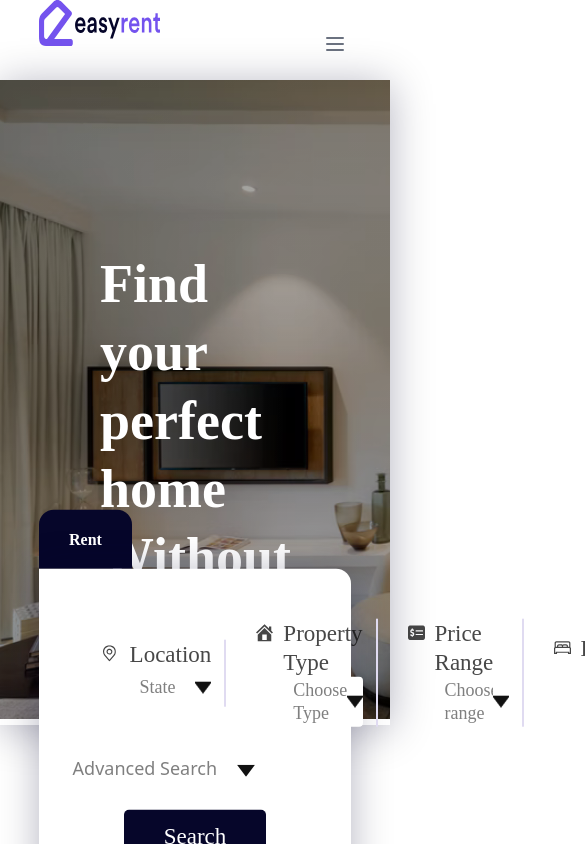
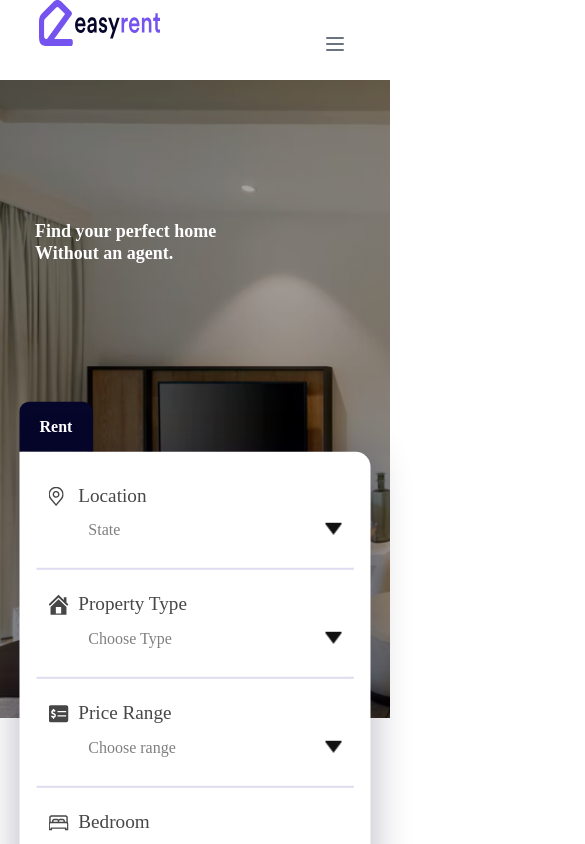
Before and after one commit to grazac-academy/easy-rent-product-frontend, a React (Create React App) app: page / in a window 390 px wide. Shown: the top 844 px of the page, 585 px wide, since content can reach past the window. Built offline with nearby package versions, Linux system fonts and the light colour scheme; a web font is replaced by a local one.

Commit message:
responsive-hero

```diff
--- a/src/components/Btn/Btn.css
+++ b/src/components/Btn/Btn.css
@@ -4,7 +4,7 @@
     padding: 10px 40px;
     border-radius: 5px;
     color: white;
-    background-color: #06062A;
+    background-color: #7453EE;
     font-size: 23px;
     border: none;
     font-weight: 400;
--- a/src/components/Dropdown/Dropdown.css
+++ b/src/components/Dropdown/Dropdown.css
@@ -12,9 +12,9 @@
     background-position: center;
 }
 
-.dropdown-select__indicator div {
+/* .dropdown-select__indicator div {
     background-color: red !important;
-}
+} */
 
 .dropdown-select__indicator svg {
     display: none
@@ -22,10 +22,10 @@
 
 .dropdown-select__placeholder {
     color: rgba(0, 0, 0, 0.5) !important;
-    font-size: 18px;
+    font-size: 1.125rem;
     font-weight: 400;
     font-family: 'Circular std book';
-    line-height: 23px;
+    line-height: 1.44rem;
 }
 
 .dropdown-select__menu {
@@ -37,11 +37,11 @@
     color: rgba(0, 0, 0, 0.5);
     border-radius: 10px !important;
     text-align: center;
-    font-size: 14px;
+    font-size: 0.875rem;
     font-family: 'circular std book';
     font-weight: 400;
     height: auto;
-    max-height: 200px;
+    /* max-height: 200px; */
     padding: 0px;
     margin: 0px;
     /* }
@@ -56,29 +56,69 @@
 
 .select_icons {
     padding-right: 10px;
-    width: 27px;
-    height: 28px;
+    width: 30px;
+    height: 30px;
 }
 
 .select_label {
     font-family: 'Circular std book';
-    font-size: 23px;
+    font-size: 1.44rem;
     font-weight: 500;
-    line-height: 29px;
+    line-height: 1.81rem;
     color: rgba(9, 9, 9, 0.75);
     display: flex;
-    align-items: center;
-    justify-content: center;
+    /* align-items: center; */
+    /* justify-content: center; */
 }
 
 .select_location {
     /* flex-basis: 25%; */
     display: flex;
-    padding: 0 30px;
+    justify-content: center;
+    /* align-items: center; */
+    padding: 0 20px;
 }
 
 
-.select_location:not(:last-child) {
+/* .select_location:not(:last-child) {
     border-right: 2px solid #E0DBF1;
-
+width: 25%;
+} */
+@media screen and (max-width: 1048px) {
+    .select_label {
+        font-size: 1.2rem;
+    }
+    .dropdown-select__placeholder {
+        font-size: 1rem;
+    }
 }
+@media screen and (max-width: 840px) {
+    .select_label {
+        font-size: 1.2rem;
+    }
+    .dropdown-select__placeholder {
+        font-size: 1rem;
+    }
+    /* .select_location {
+        align-items: none;
+        justify-content: space-between;
+        width: 100%!important;
+    } */
+    .select_label {
+        width: 100%;
+    }
+    .select_location {
+        width: 100%;
+    }
+    .dropdown-select__value-container {
+        width: 90% !important;
+    }
+    .dropdown-select__control {
+        width: 100% !important;
+        display: flex;
+        justify-content: space-between;
+    }
+    .dropdown{
+        width: 100%;
+    }
+}
--- a/src/components/Dropdown/Dropdown.js
+++ b/src/components/Dropdown/Dropdown.js
@@ -8,7 +8,7 @@ const Dropdown = ({ ...props }) => {
   return (
     <div className="select_location">
       <img className={'select_icons'} src={props.src} alt="location" />
-      <div>
+      <div className={'dropdown'}>
         <label className="select_label">{props.title}</label>
         <Select
           defaultValue={selectedOption}
--- a/src/components/Hero/Hero.module.css
+++ b/src/components/Hero/Hero.module.css
@@ -6,43 +6,38 @@
 
 .Hero {
     width: 100%;
-    box-shadow: 0px 4px 40px rgba(6, 6, 42, 0.3);
     position: relative;
 }
 
 
 .Background1 {
-    /* width: 50%; */
-    /* background-image: url(../../assets/bg1.svg); */
     background-repeat: no-repeat;
     background: linear-gradient(0deg, rgba(0, 0, 0, 0.2), rgba(0, 0, 0, 0.2)), linear-gradient(0deg, rgba(0, 0, 0, 0.2), rgba(0, 0, 0, 0.2)), url(../../assets/bg1.svg);
     background-size: cover;
-    height: 639px;
+    height: 39.9rem;
 }
 
 .Background2 {
-    /* width: 50%; */
-    /* background-image: url(../../assets/bg2.svg); */
     background-repeat: no-repeat;
     background-size: cover;
     background: linear-gradient(0deg, rgba(0, 0, 0, 0.2), rgba(0, 0, 0, 0.2)), linear-gradient(0deg, rgba(0, 0, 0, 0.2), rgba(0, 0, 0, 0.2)), url(../../assets/bg2.svg);
-    height: 639px;
+    height: 39.9rem;
 }
 
 .Background3 {
-    /* width: 50%; */
-    /* background-image: url(../../assets/bg3.svg); */
     background: linear-gradient(0deg, rgba(0, 0, 0, 0.2), rgba(0, 0, 0, 0.2)), linear-gradient(0deg, rgba(0, 0, 0, 0.2), rgba(0, 0, 0, 0.2)), url(../../assets/bg3.svg);
     background-repeat: no-repeat;
     background-size: cover;
-    height: 639px;
+    height: 39.9rem;
 }
 
 .heroText {
     position: absolute;
-    width: 60%;
+    width: 65%;
+    margin: auto;
     top: 70px;
-    padding: 100px
+    /* left: 130px; */
+    padding: 100px 100px 100px 140px;
 }
 
 .heroText h4 {
@@ -52,3 +47,59 @@
     font-family: 'Circular Std Book';
     line-height: 68.31px;
 }
+@media screen and (max-width: 1154px) {
+    .heroText{
+        width: 70%;
+        padding: 100px 100px 100px 60px;
+    }
+}
+@media screen and (max-width: 1040px) {
+    .heroText{
+        width: 80%;
+        padding: 100px 100px 100px 60px;
+    }
+}
+@media screen and (max-width: 910px) {
+    .heroText{
+        width: 95%;
+        padding: 100px 100px 100px 60px;
+    }
+}
+@media screen and (max-width: 840px) {
+    .heroText{
+        width: 60%;
+        padding: 100px 0px 50px 35px;
+    }
+    .heroText h4 {
+        font-size: 30px;
+        /* line-height: 22.19px; */
+        line-height: 42px;
+    }
+
+    /* .Background1, .Background2, .Background3 {
+        height: 20rem;
+    } */
+}
+@media screen and (max-width: 590px) {
+    .heroText{
+        width: 80%;
+        padding: 70px 30px 50px 35px;
+    }
+}
+@media screen and (max-width: 475px) {
+    .heroText{
+        width: 60%;
+        padding: 70px 0px 50px 35px;
+    }
+    .heroText h4 {
+        font-size: 18px;
+        line-height: 22.19px;
+        /* line-height: 42px; */
+    }
+}
+@media screen and (max-width: 375px) {
+    .heroText{
+        width: 75%;
+        padding: 70px 0px 50px 35px;
+    }
+}
--- a/src/components/Modal/Modal.css
+++ b/src/components/Modal/Modal.css
@@ -3,8 +3,11 @@
     width: 100%;
     height: 100vh;
     display: flex;
+    /* flex-direction: column; */
     justify-content: center;
     align-items: center;
+    overflow-y: scroll;
+    /* scroll-behavior: auto; */
     z-index: 99999;
     top: 0;
     left: 0;
--- a/src/components/Search/search.js
+++ b/src/components/Search/search.js
@@ -20,7 +20,7 @@ const Search = () => {
   return (
     <>
       <div className={classes.search}>
-        <div>
+        <div className={classes.inner_search}>
           <div className={classes.rent}>
             <p>Rent</p>
           </div>
@@ -33,27 +33,40 @@ const Search = () => {
                   src={Location}
                   title="Location"
                 />
+
+                <span className={classes.dropdown_span}></span>
+
                 <Dropdown
                   options={propertyTypes}
                   placeholder={'Choose Type'}
+                  className= {classes.dropdown}
                   title="Property Type"
                   src={Property}
                 />
+
+                  <span className={classes.dropdown_span}></span>
+
                 <Dropdown
                   options={prices}
                   src={Price}
                   placeholder={'Choose range'}
                   title="Price Range"
                 />
+
+                  <span className={classes.dropdown_span}></span>
+
                 <Dropdown
                   options={bedrooms}
                   src={Bedroom}
                   placeholder={'Choose number'}
                   title="Bedroom"
                 />
+
+                <span className={classes.dropdown_span}></span>
+
               </div>
               <button className={classes.button} onClick={() => setShow(true)}>
-                <span>Advanced Search</span>
+                <span>More search options</span>
                 <Icon type="dropdown" />
               </button>
             </div>
--- a/src/components/Search/search.module.css
+++ b/src/components/Search/search.module.css
@@ -5,10 +5,10 @@
     top: 98%;
     left: 50%;
     transform: translate(-50%, -50%);
-    /* padding-bottom: 50px; */
-
 }
-
+/* .inner_search{
+    width: 90%;
+} */
 .rent {
     border-radius: 15px 15px 0px 0px;
     padding: 15px 30px;
@@ -20,17 +20,19 @@
 
 .rent p {
     font-family: 'Circular std book';
-    font-size: 16px;
+    font-size: 1rem;
     font-weight: 700;
-    line-height: 29.09px;
+    line-height: 1.82rem;
 }
 
 .detail {
     background: #FFFFFF;
     box-shadow: 0px 4px 40px rgba(6, 6, 42, 0.3);
     border-radius: 0px 15px 15px 15px;
-    padding: 20px;
+    /* padding: 20px; */
     display: flex;
+    /* align-items: center; */
+    /* width: 90%; */
     flex-direction: column;
 
 }
@@ -41,7 +43,7 @@
 }
 
 .innerdetail {
-    width: 90%;
+    width: 95%;
     margin: auto;
 }
 
@@ -58,7 +60,7 @@
     border: none;
     color: rgba(0, 0, 0, 0.5);
     font-family: 'Circular std book';
-    font-size: 18px;
+    font-size: 1.125rem;
     font-weight: 450;
 }
 
@@ -66,9 +68,9 @@
     padding-left: 3rem;
 }
 
-.advanced {
+/* .advanced {
     margin: 55px 0px;
-}
+} */
 
 
 .search_button {
@@ -76,8 +78,8 @@
     padding: 10px 40px;
     border-radius: 5px;
     color: white;
-    background-color: #06062A;
-    font-size: 23px;
+    background-color: #7453EE;
+    font-size: 1.44rem;
     border: none;
     font-weight: 400;
     font-family: 'Circular std book';
@@ -86,20 +88,23 @@
 
 
 .button {
+    /* width: 100%; */
+    margin: 0 auto;
     background-color: transparent;
     border: none;
     border-radius: 0;
-
     display: flex;
-    align-items: center;
+   /* align-item: center; */
+    justify-content: center;
+    /* align-self: center; */
     cursor: pointer;
 }
 
 .button span {
-    /* font-family: 'Circular Std'; */
+    font-family: 'Circular Std Book';
     font-style: normal;
     font-weight: 400;
-    font-size: 18px;
+    font-size: 1.125rem;
     line-height: 23px;
     margin-right: 20px;
     color: rgba(0, 0, 0, 0.5);
@@ -108,3 +113,67 @@
 .button div {
     padding-top: 5px;
 }
+.dropdown_span:not(:last-child){
+    margin: 0 10px;
+    border-right: 2px solid #E0DBF1;
+    height: 3.75rem;
+}
+@media screen and (max-width: 1170px) {
+    .search {
+        width: 90%;
+        top: 100%;
+    }
+}
+@media screen and (max-width: 1048px) {
+    .search {
+        width: 100%;
+    }
+    .innerdetail {
+        width: 100%;
+    }
+}
+@media screen and (max-width: 840px) {
+    .search {
+        width: 90%;
+        /* bottom: 80%;
+        left: 50%;    */
+    }
+    .rent {
+        padding: 10px 20px;
+        border-radius: 9.66102px 9.66102px 0px 0px;
+    }
+    .inner_detail {
+        width: 95%;
+        margin: 0 auto;
+        flex-direction: column;
+        justify-content: space-between;
+        align-items: center;
+    }
+    .dropdown_span:not(:last-child){
+        height: 0rem;
+        margin: 20px 0px;
+    }
+    .dropdown_span{
+        border-bottom: 2px solid #E0DBF1;
+        width: 95%;
+        /* margin: 0 auto; */
+        height: 0rem;
+    }
+    .button {
+        padding: 30px 0px 0px 10px;
+        width: 90%;
+        justify-content: space-between;
+       align-items: flex-end;
+       margin: 0px auto;
+       border-bottom: 2px solid #E0DBF1;
+    }
+    .button span {
+        text-align: left;
+        display: flex;
+    }
+}
+@media screen and (max-width: 600px) {
+    .button svg {
+        margin-right: 7px;
+    }
+}
--- a/src/components/SearchItem/SearchItem.css
+++ b/src/components/SearchItem/SearchItem.css
@@ -35,6 +35,9 @@
     position: absolute;
     top: 50%;
     left: 50%;
+    right: auto;
+    bottom: auto;
+    overflow: auto;
     transform: translate(-50%, -50%);
     height: 20px;
     width: 20px;
```
Also changed, not shown: src/components/AdvancedSearch/AdvancedSearch.css (+12 -0 lines), src/components/Verified/Verified.module.css (+30 -6 lines).
